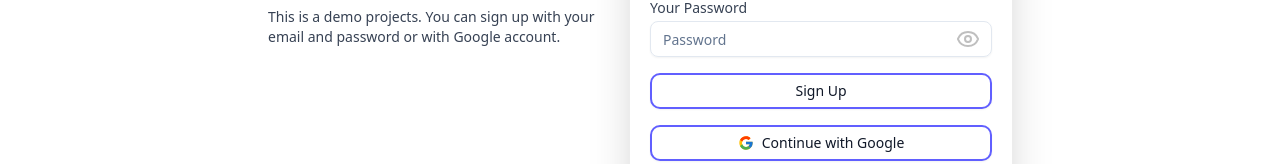
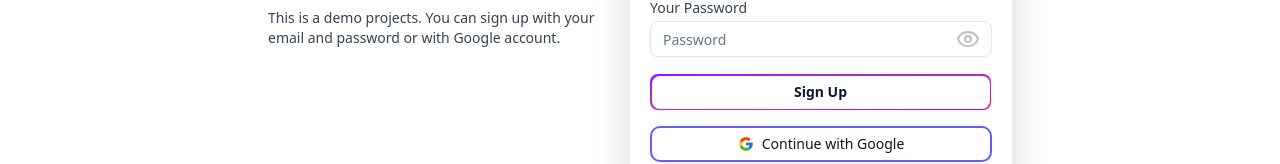
Before and after one commit to AnikHadi/mern-blog-app, a React (Vite) app in the folder client/: page /sign-up in a window 1280 px wide. Shown: the part 365-529 px from the top of the page. Built offline with nearby package versions, Linux system fonts and the light colour scheme; no server answers.

Commit message:
some fix signin signup pages

```diff
--- a/client/src/components/share/OAuth.jsx
+++ b/client/src/components/share/OAuth.jsx
@@ -31,7 +31,11 @@ export default function OAuth() {
       const result = await res.json();
       if (res.ok) {
         dispatch(signInSuccess(result));
-        navigate("/dashboard?tab=dashboard");
+        if (result.user.isAdmin) {
+          navigate("/dashboard?tab=dashboard");
+        } else {
+          navigate("/dashboard?tab=profile");
+        }
       } else {
         dispatch(signInFailure(result));
       }
--- a/client/src/pages/SignIn.jsx
+++ b/client/src/pages/SignIn.jsx
@@ -20,7 +20,11 @@ export default function SignIn() {
     if (state?.success) {
       dispatch(signInSuccess(state));
       toast.success(state?.message);
-      navigate("/dashboard?tab=dashboard");
+      if (state.user.isAdmin) {
+        navigate("/dashboard?tab=dashboard");
+      } else {
+        navigate("/dashboard?tab=profile");
+      }
       delete state.success;
     } else {
       dispatch(signInFailure(state));
@@ -61,10 +65,12 @@ export default function SignIn() {
             <PasswordInput name="password" />
             <Button
               disabled={isPending}
-              className="px-2 py-1 border-2 border-indigo-500 bg-white text-gray-900 transition delay-100 duration-300 ease-in-out hover:bg-gradient-to-r hover:from-indigo-500 hover:via-purple-500 hover:to-pink-500 hover:text-white rounded-lg  cursor-pointer select-none"
+              className="transition group flex items-center justify-center text-white font-bold rounded-md p-[1.5px] bg-gradient-to-br from-purple-600 to-pink-600 hover:from-pink-600 hover:to-purple-600 cursor-pointer mt-px mr-[1px]"
               type="submit"
             >
-              {isPending && <Spin />} {isPending ? "Login..." : "Sign In"}
+              <span className="flex justify-center items-center w-full h-full rounded-md text-gray-900 dark:text-gray-100 hover:text-gray-100  bg-white dark:bg-[#10172a]  py-[6px] px-3 bg-gradient-to-br hover:from-pink-600 hover:to-purple-600">
+                {isPending && <Spin />} {isPending ? "Login..." : "Sign In"}
+              </span>
             </Button>
           </form>
           <OAuth />
--- a/client/src/pages/SignUp.jsx
+++ b/client/src/pages/SignUp.jsx
@@ -70,11 +70,13 @@ function SignUp() {
             </div>
             <PasswordInput name="password" />
             <Button
-              className="px-2 py-1 border-2 border-indigo-500 bg-white text-gray-900 transition delay-100 duration-300 ease-in-out hover:bg-gradient-to-r hover:from-indigo-500 hover:via-purple-500 hover:to-pink-500 hover:text-white rounded-lg  cursor-pointer select-none"
+              className="transition group flex items-center justify-center text-white font-bold rounded-md p-[1.5px] bg-gradient-to-br from-purple-600 to-pink-600 hover:from-pink-600 hover:to-purple-600 cursor-pointer mt-px mr-[1px] select-none"
               type="submit"
               disabled={isPending}
             >
-              {isPending && <Spin />} {isPending ? "Creating..." : "Sign Up"}
+              <span className="flex justify-center items-center w-full h-full rounded-md text-gray-900 dark:text-gray-100 hover:text-gray-100  bg-white dark:bg-[#10172a]  py-[6px] px-3 bg-gradient-to-br hover:from-pink-600 hover:to-purple-600">
+                {isPending && <Spin />} {isPending ? "Creating..." : "Sign Up"}
+              </span>
             </Button>
           </form>
           <OAuth />
```
